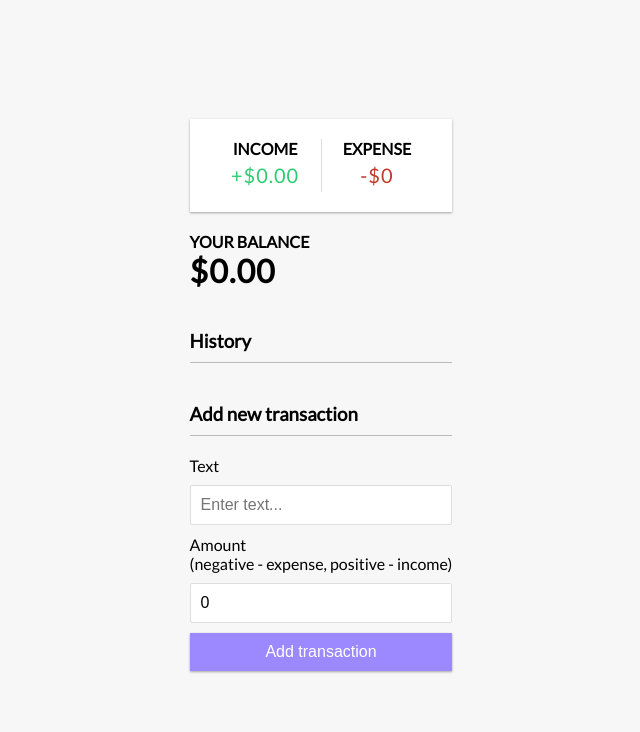
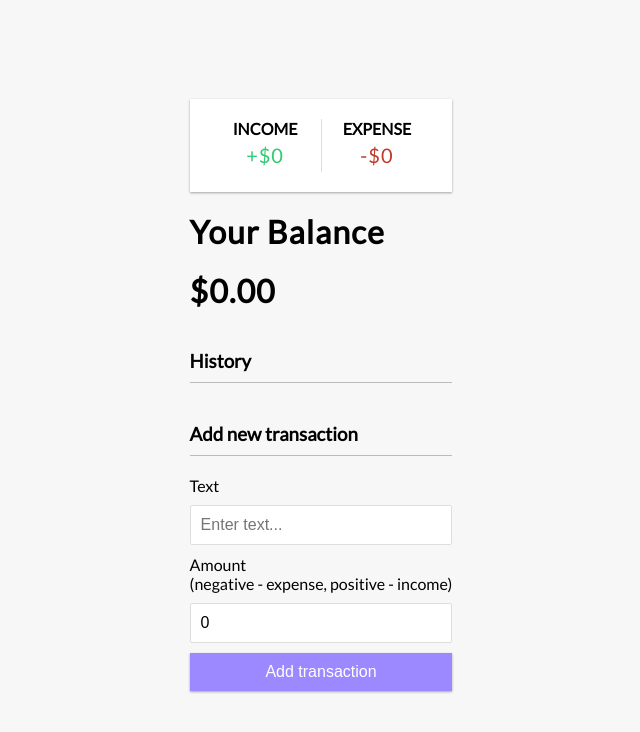
Before and after one commit to shafakyildiz/react-expense-tracker, a React (Create React App) app: page /balance in a window 1280 px wide. Shown: the top 732 px of the page, without its empty margins (319-959 px from the left). Built offline with nearby package versions, Linux system fonts and the light colour scheme.

Commit message:
fixed your balance problem

```diff
--- a/src/components/Balance.js
+++ b/src/components/Balance.js
@@ -15,8 +15,6 @@ function Balance() {
   return (
     <GlobalProvider>
       <IncomeExpenses />
-      <h4>Your Balance</h4>
-      <h1>${total}</h1>
       <TransactionList />
       <AddTransaction />
     </GlobalProvider>
--- a/src/components/IncomeExpenses.js
+++ b/src/components/IncomeExpenses.js
@@ -7,14 +7,15 @@ function IncomeExpenses() {
 
   const income = amounts
     .filter((item) => item > 0)
-    .reduce((acc, item) => (acc += item), 0)
-    .toFixed(2);
-
+    .reduce((acc, item) => (acc += item), 0);
   const outcome =
     amounts.filter((item) => item < 0).reduce((acc, item) => (acc += item), 0) *
-    -(1).toFixed(2);
+    -1;
 
+  const total = income - outcome;
   return (
+    <>
+      {" "}
       <div className="inc-exp-container">
         <div>
           <h4>Income</h4>
@@ -25,6 +26,11 @@ function IncomeExpenses() {
           <p className="money minus">-${outcome}</p>
         </div>
       </div>
+      <div>
+        <h1>Your Balance</h1>
+        <h1>${total.toFixed(2)}</h1>
+      </div>
+    </>
   );
 }
 
--- a/src/components/LoginBtn.js
+++ b/src/components/LoginBtn.js
@@ -1,8 +1,7 @@
 import React from "react";
 import Button from "@mui/material/Button";
 import LoginIcon from "@mui/icons-material/Login";
-import { Switch, Route, Link, BrowserRouter as Router } from "react-router-dom";
-import Balance from "./Balance";
+import { Link } from "react-router-dom";
 
 function Login() {
   return (
@@ -10,13 +9,6 @@ function Login() {
       <Button variant="contained" endIcon={<LoginIcon />}>
         <Link to="/balance">Login</Link>
       </Button>
-      <Router>
-        <Switch>
-          <Route exact path="/balance">
-            <Balance />
-          </Route>
-        </Switch>
-      </Router>
     </div>
   );
 }
--- a/src/context/AppReducer.js
+++ b/src/context/AppReducer.js
@@ -1,4 +1,4 @@
-export default (state, action) => {
+const AppReducer = (state, action) => {
   switch (action.type) {
     case "ADD_TRANSACTION":
       return {
@@ -18,3 +18,5 @@ export default (state, action) => {
       return state;
   }
 };
+
+export default AppReducer;
```
Also changed, not shown: src/components/About.js (deleted, +0 -11 lines). Lines whose indentation alone changed are shown as unchanged.
